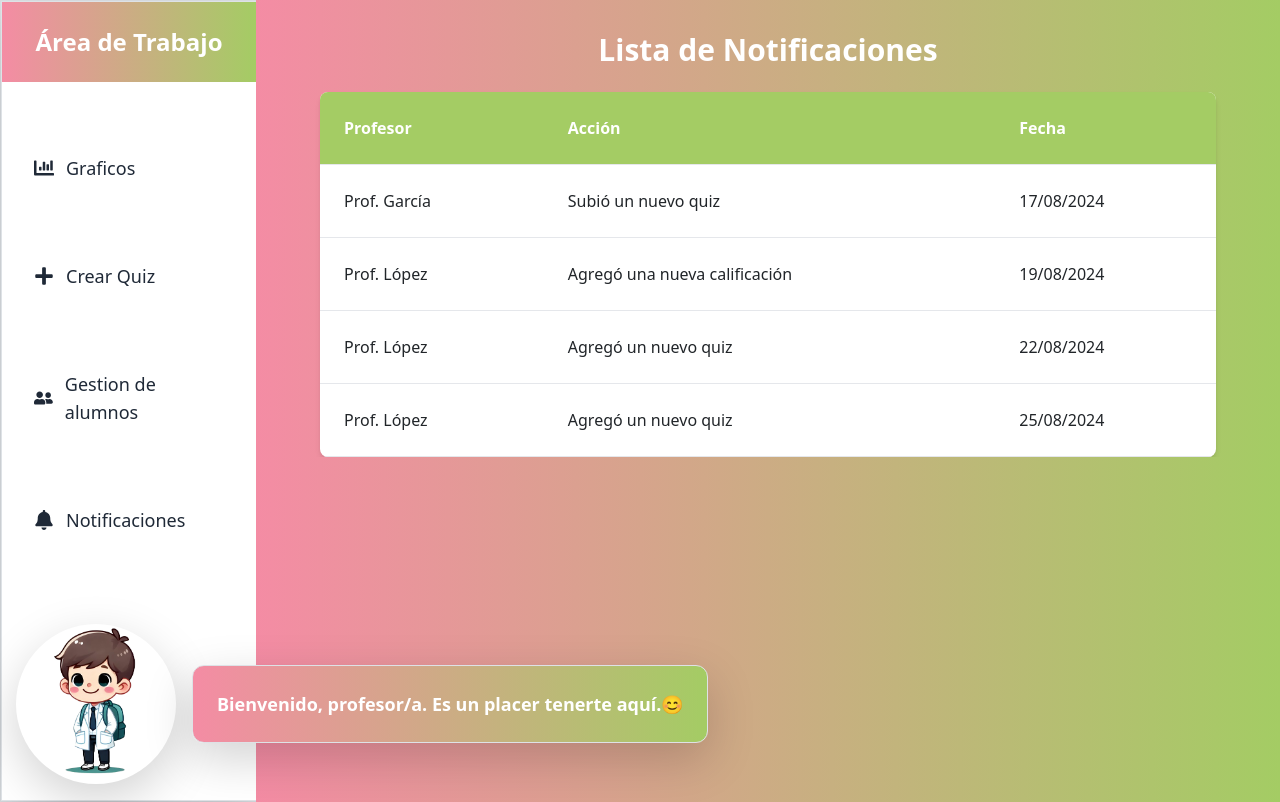
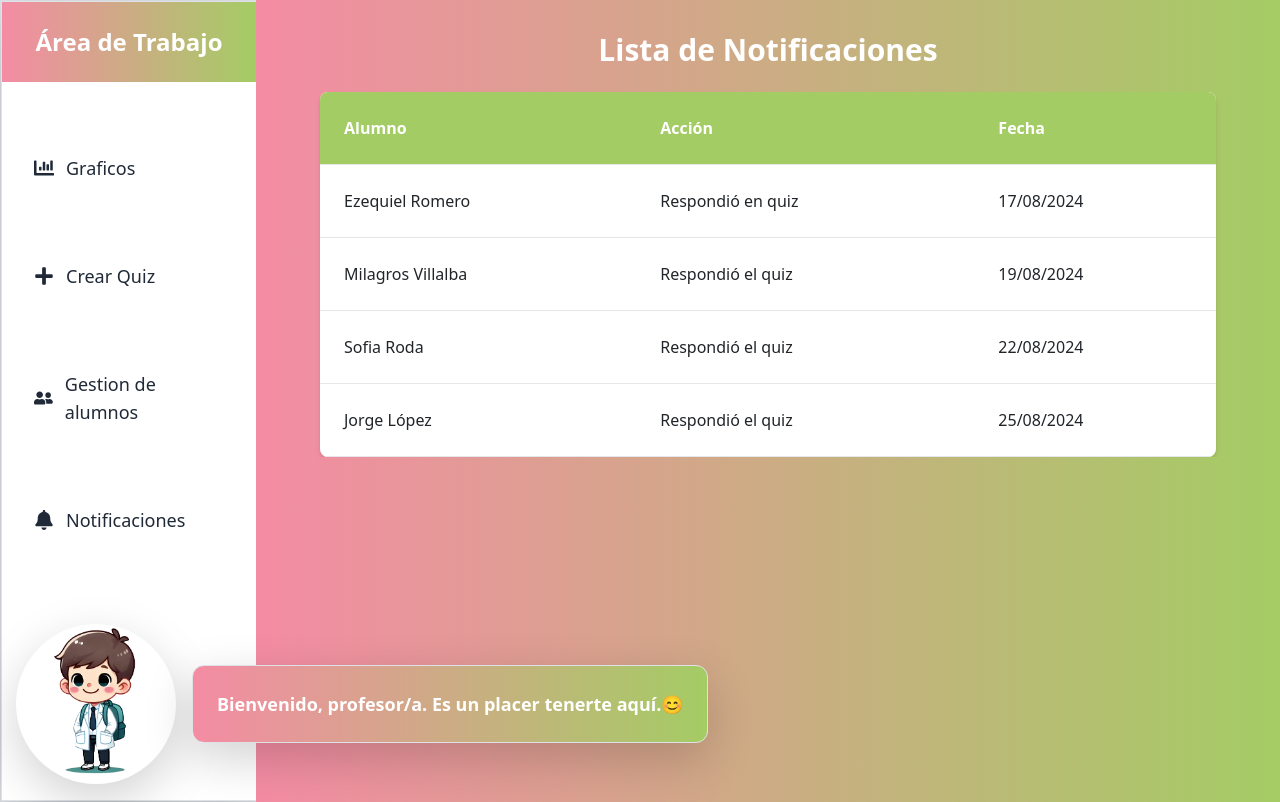
Before and after one commit to proyect-dev-girls/Test-class, a React app in the folder Frond/quizclass/: page /notificaciones in a window 1280 px wide. Built offline with nearby package versions, Linux system fonts and the light colour scheme; the HTML template or start-up script is replaced by a standard one.

Commit message:
chore: ultimos cambios

```diff
--- a/Frond/quizclass/src/components/DashboardAdmin/sindebar/notificaciones/notificacion.jsx
+++ b/Frond/quizclass/src/components/DashboardAdmin/sindebar/notificaciones/notificacion.jsx
@@ -4,26 +4,26 @@ const Notificaciones = () => {
   const notificaciones = [
     {
       id: 1,
-      profesor: "Prof. García",
-      accion: "Subió un nuevo quiz",
+      Alumno: "Ezequiel Romero",
+      accion: "Respondió en quiz",
       fecha: "17/08/2024",
     },
     {
       id: 2,
-      profesor: "Prof. López",
-      accion: "Agregó una nueva calificación",
+      Alumno: "Milagros Villalba",
+      accion: "Respondió el quiz",
       fecha: "19/08/2024",
     },
     {
       id: 3,
-      profesor: "Prof. López",
-      accion: "Agregó un nuevo quiz",
+      Alumno: "Sofia Roda",
+      accion: "Respondió el quiz",
       fecha: "22/08/2024",
     },
     {
       id: 4,
-      profesor: "Prof. López",
-      accion: "Agregó un nuevo quiz",
+      Alumno: "Jorge López",
+      accion: "Respondió el quiz",
       fecha: "25/08/2024",
     },
   ];
@@ -43,7 +43,7 @@ const Notificaciones = () => {
               <table className="w-full table-auto">
                 <thead>
                   <tr className="bg-[#a4cc64] text-white">
-                    <th className="p-4 border-b">Profesor</th>
+                    <th className="p-4 border-b">Alumno</th>
                     <th className="p-4 border-b">Acción</th>
                     <th className="p-4 border-b">Fecha</th>
                   </tr>
@@ -51,7 +51,7 @@ const Notificaciones = () => {
                 <tbody>
                   {notificaciones.map((notificacion) => (
                     <tr key={notificacion.id} className="hover:bg-gray-100">
-                      <td className="p-4 border-b">{notificacion.profesor}</td>
+                      <td className="p-4 border-b">{notificacion.Alumno}</td>
                       <td className="p-4 border-b">{notificacion.accion}</td>
                       <td className="p-4 border-b">{notificacion.fecha}</td>
                     </tr>
```
